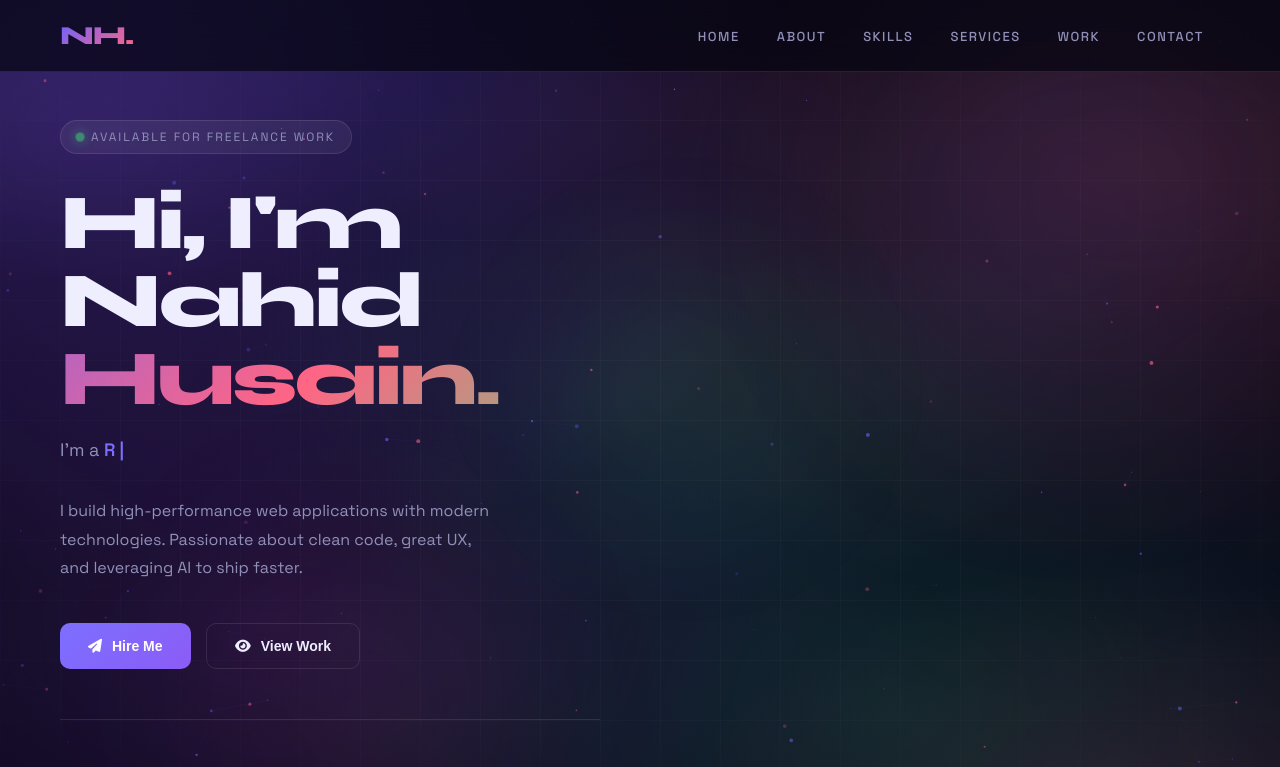
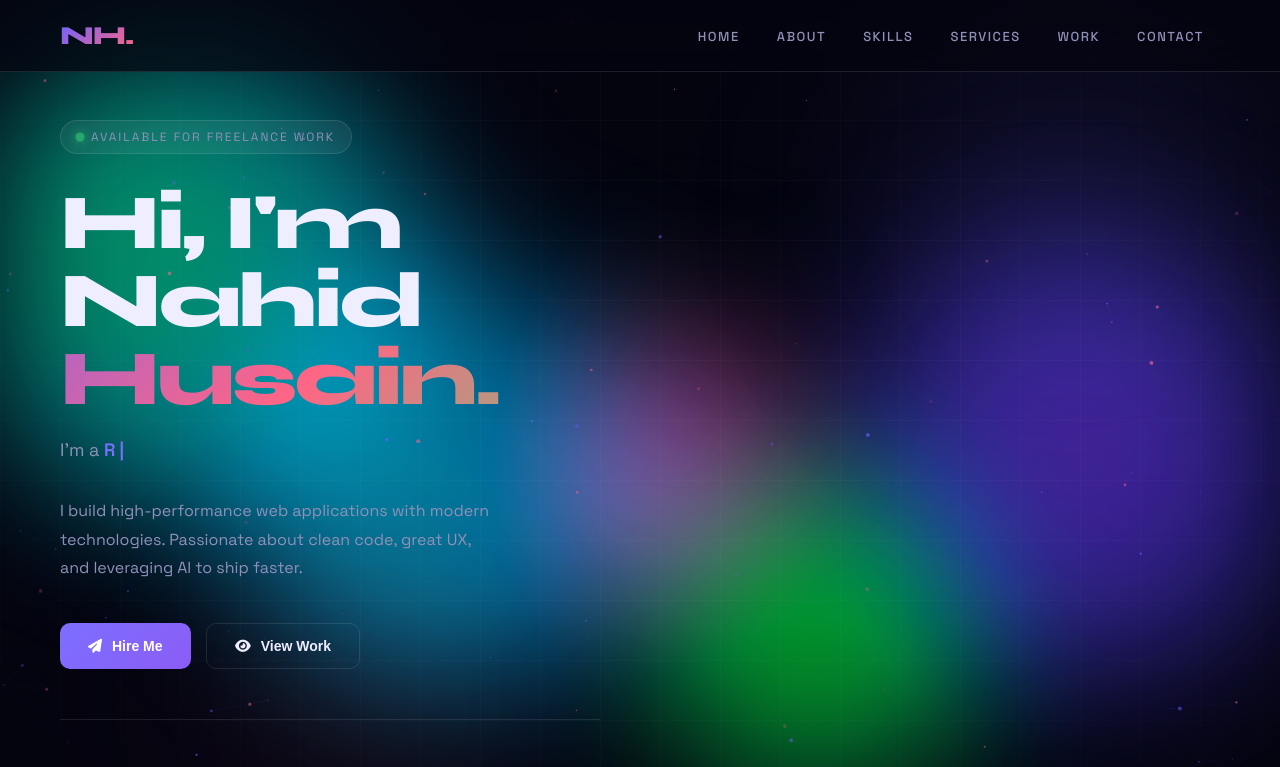
Before and after one commit to Nahid788-coder/portfolio, a React (Vite) app: page / in a window 1280 px wide. Shown: the top 767 px of the page. Built offline with nearby package versions, Linux system fonts and the light colour scheme.

Commit message:
Add liquid blob chemical background animation

```diff
--- a/src/App.css
+++ b/src/App.css
@@ -27,15 +27,105 @@ html {
 
 body {
   font-family: 'Space Grotesk', sans-serif;
-  background:
-    radial-gradient(ellipse 80% 60% at 10% 0%, rgba(108,99,255,0.18) 0%, transparent 60%),
-    radial-gradient(ellipse 60% 50% at 90% 100%, rgba(255,101,132,0.12) 0%, transparent 60%),
-    radial-gradient(ellipse 50% 40% at 50% 50%, rgba(67,233,123,0.06) 0%, transparent 70%),
-    linear-gradient(160deg, #0a0820 0%, #07071a 40%, #090718 100%);
+  background: #04040f;
   color: var(--text-primary);
   overflow-x: hidden;
   cursor: none;
-  background-attachment: fixed;
+}
+
+/* ============ LIQUID BLOB BACKGROUND ============ */
+.blob-bg {
+  position: fixed;
+  inset: 0;
+  z-index: 0;
+  pointer-events: none;
+  overflow: hidden;
+  filter: blur(70px) saturate(1.4);
+}
+
+.blob {
+  position: absolute;
+  border-radius: 50%;
+  opacity: 0.55;
+  mix-blend-mode: screen;
+}
+
+.blob1 {
+  width: 520px;
+  height: 520px;
+  background: radial-gradient(circle at 40% 40%, #00ff9f, #00b4d8 60%, transparent 80%);
+  top: -120px;
+  left: -80px;
+  animation: blobFloat1 14s ease-in-out infinite;
+}
+
+.blob2 {
+  width: 450px;
+  height: 450px;
+  background: radial-gradient(circle at 50% 50%, #7c3aed, #4f46e5 50%, transparent 80%);
+  top: 20%;
+  right: -100px;
+  animation: blobFloat2 18s ease-in-out infinite;
+}
+
+.blob3 {
+  width: 380px;
+  height: 380px;
+  background: radial-gradient(circle at 40% 60%, #00d4ff, #0ea5e9 50%, transparent 80%);
+  bottom: 10%;
+  left: 15%;
+  animation: blobFloat3 20s ease-in-out infinite;
+}
+
+.blob4 {
+  width: 300px;
+  height: 300px;
+  background: radial-gradient(circle at 50% 50%, #39ff14, #00ff88 50%, transparent 80%);
+  bottom: -60px;
+  right: 20%;
+  animation: blobFloat4 16s ease-in-out infinite;
+}
+
+.blob5 {
+  width: 260px;
+  height: 260px;
+  background: radial-gradient(circle at 50% 50%, #a855f7, #ec4899 50%, transparent 80%);
+  top: 45%;
+  left: 40%;
+  animation: blobFloat5 22s ease-in-out infinite;
+}
+
+@keyframes blobFloat1 {
+  0%, 100% { transform: translate(0, 0) scale(1) rotate(0deg); border-radius: 50%; }
+  25%  { transform: translate(60px, 80px) scale(1.1) rotate(20deg); border-radius: 60% 40% 55% 45%; }
+  50%  { transform: translate(20px, 150px) scale(0.92) rotate(-10deg); border-radius: 45% 55% 40% 60%; }
+  75%  { transform: translate(-40px, 60px) scale(1.05) rotate(15deg); border-radius: 55% 45% 60% 40%; }
+}
+
+@keyframes blobFloat2 {
+  0%, 100% { transform: translate(0, 0) scale(1) rotate(0deg); border-radius: 50%; }
+  30%  { transform: translate(-80px, 60px) scale(1.08) rotate(-15deg); border-radius: 40% 60% 45% 55%; }
+  60%  { transform: translate(-40px, 120px) scale(0.95) rotate(20deg); border-radius: 55% 45% 60% 40%; }
+  80%  { transform: translate(30px, 40px) scale(1.03) rotate(-8deg); border-radius: 48% 52% 42% 58%; }
+}
+
+@keyframes blobFloat3 {
+  0%, 100% { transform: translate(0, 0) scale(1); border-radius: 50%; }
+  35%  { transform: translate(80px, -60px) scale(1.12) rotate(12deg); border-radius: 42% 58% 55% 45%; }
+  65%  { transform: translate(40px, -120px) scale(0.9) rotate(-18deg); border-radius: 58% 42% 45% 55%; }
+}
+
+@keyframes blobFloat4 {
+  0%, 100% { transform: translate(0, 0) scale(1); border-radius: 50%; }
+  40%  { transform: translate(-60px, -80px) scale(1.15) rotate(25deg); border-radius: 44% 56% 50% 50%; }
+  70%  { transform: translate(50px, -40px) scale(0.88) rotate(-12deg); border-radius: 56% 44% 42% 58%; }
+}
+
+@keyframes blobFloat5 {
+  0%, 100% { transform: translate(0, 0) scale(1); border-radius: 50%; }
+  20%  { transform: translate(60px, -50px) scale(1.2) rotate(18deg); border-radius: 52% 48% 58% 42%; }
+  50%  { transform: translate(-50px, 70px) scale(0.85) rotate(-22deg); border-radius: 46% 54% 44% 56%; }
+  80%  { transform: translate(30px, -30px) scale(1.1) rotate(10deg); border-radius: 54% 46% 52% 48%; }
 }
 
 h1, h2, h3, h4 {
--- a/src/App.jsx
+++ b/src/App.jsx
@@ -39,7 +39,14 @@ function App() {
       )}
 
       <div className="scroll-progress" style={{ width: `${progress}%` }}></div>
-      <div className="gradient-mesh"></div>
+
+      <div className="blob-bg">
+        <div className="blob blob1"></div>
+        <div className="blob blob2"></div>
+        <div className="blob blob3"></div>
+        <div className="blob blob4"></div>
+        <div className="blob blob5"></div>
+      </div>
 
       <div className='main'>
         <Menu />
```
